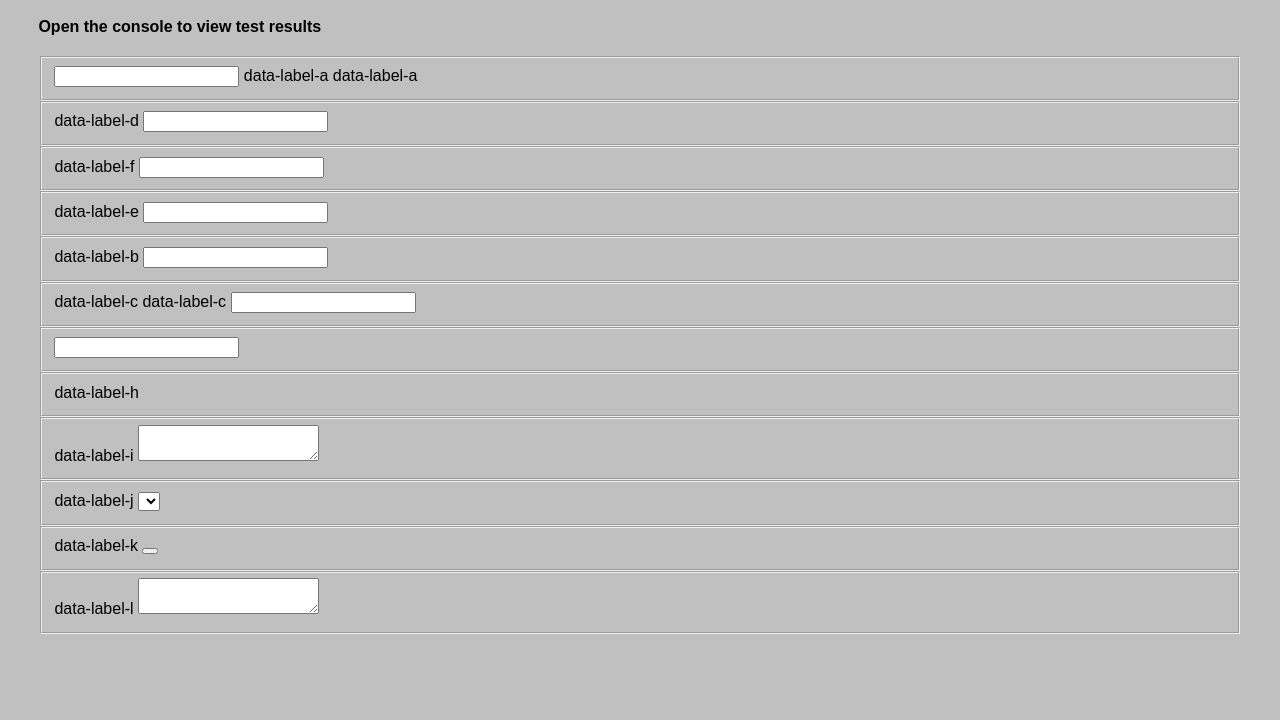
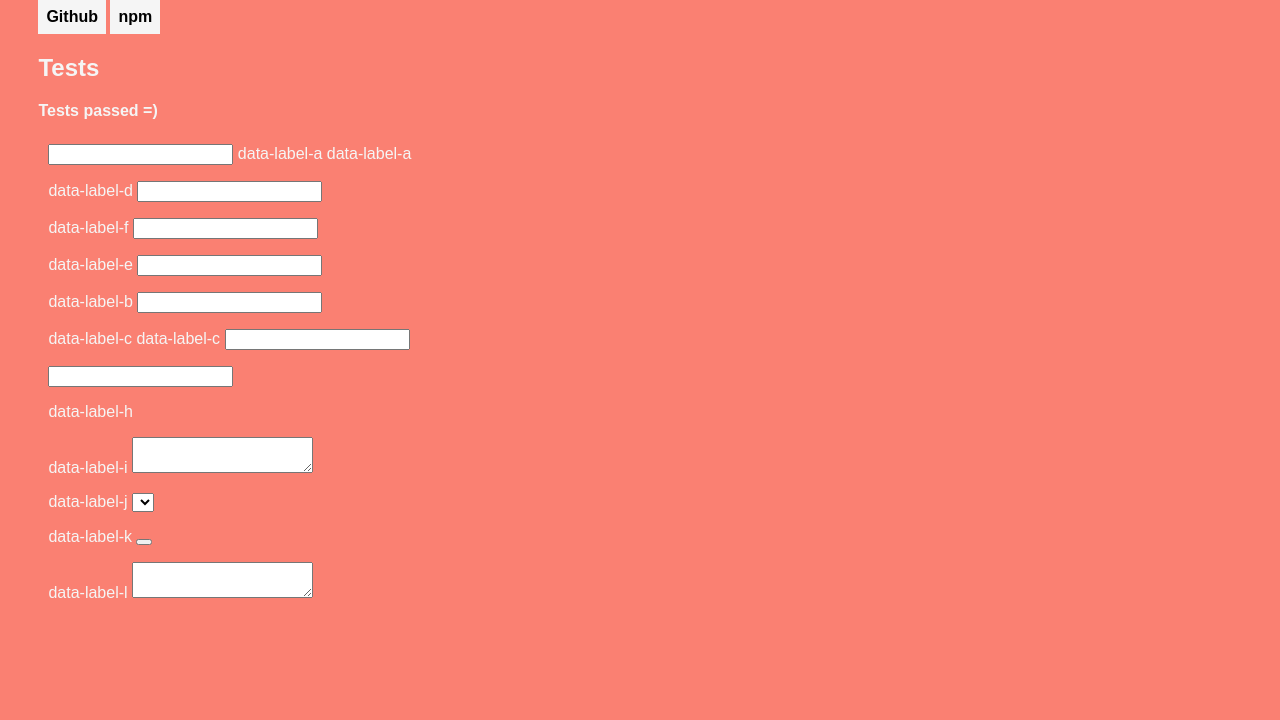
Before and after one commit to ryanve/associated, a website with bundled scripts: page index.html in a window 1280 px wide. Shown: the part 80-800 px from the top of the page. Built offline with nearby package versions, Linux system fonts and the light colour scheme.

Commit message:
Convert test.html to index.html for Github Pages

```diff
--- a/test.html
+++ b/index.html
@@ -1,13 +1,46 @@
 <!DOCTYPE html>
 <html lang="en-US">
-<title>Tests</title>
+<title>associated</title>
 <style>
-  html { font: 1em/1.6 sans-serif; background: silver; color: black }
-  body { width: 94%; margin: auto }
+:focus {
+  outline-color: DeepSkyBlue;
+}
+
+html {
+  font: 1em sans-serif;
+  background: Salmon;
+  color: WhiteSmoke;
+}
+
+body {
+  width: 94%;
+  margin: auto;
+}
+
+fieldset {
+  border: 0;
+  padding: .5rem;
+}
+
+.button {
+  color: Black;
+  background: WhiteSmoke;
+  display: inline-block;
+  padding: .5rem;
+  font-weight: bold;
+}
+
+:not(:hover):not(:focus) {
+  text-decoration: none;
+}
 </style>
 
-<h1>Tests</h1>
-<p><strong>Open the console to view test results</strong></p>
+<h1>associated</h1>
+<a class="button" href="https://github.com/ryanve/associated">Github</a>
+<a class="button" href="https://www.npmjs.com/package/associated">npm</a>
+
+<h2>Tests</h2>
+<p role="status" data-status></p>
 
 <fieldset>
   <input data-control-a id="a">
--- a/test.js
+++ b/test.js
@@ -3,11 +3,16 @@
 
   if (typeof document == 'undefined') {
     ok('exists', !!api, true)
-    return console.log('Open test.html')
+    return console.log('Open index.html')
+  }
+
+  function status(message) {
+    document.querySelector('[data-status]').innerHTML = message
   }
 
   function ok(id, actual, correct) {
     if (!equal(actual, correct)) {
+      status('<strong>Test failed =/</strong> Open console for details.')
       throw new Error(id + ': ' + actual + ' should be ' + correct)
     }
   }
@@ -61,5 +66,6 @@
   ok('k.labels', api.labels(find('control-k')), findAll('label-k'))
   ok('l.labels', api.labels(find('control-l')), findAll('label-l'))
 
-  console.log('All tests passed =)')
+  status('<b>Tests passed =)</b>')
+  console.log('Tests passed =)')
 }();
```
